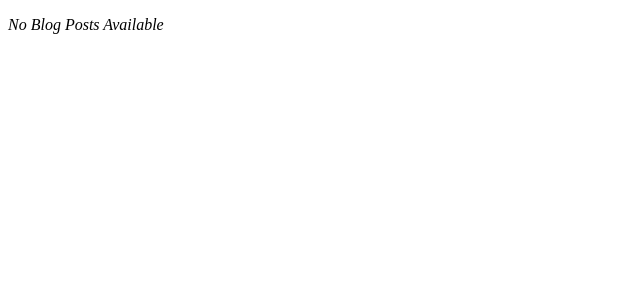
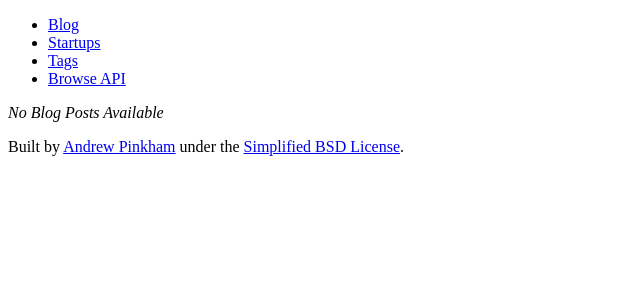
Before and after one commit to jambonrose/python-web-dev-21-2, a Django app: page /blog/ in a window 1280 px wide. Shown: the top 300 px of the page, without its empty margins (0-640 px from the left). Run offline with Django 3.2, Linux system fonts and the light colour scheme; data that the repository does not hold is empty.

Commit message:
07.02 create site root view

```diff
--- a/src/config/urls.py
+++ b/src/config/urls.py
@@ -1,6 +1,7 @@
 """Root URL Configuration for Startup Organizer Project"""
 from django.contrib import admin
 from django.urls import include, path
+from django.views.generic import TemplateView
 
 from blog import urls as blog_urls
 from blog.routers import urlpatterns as blog_api_urls
@@ -21,4 +22,9 @@ urlpatterns = [
     path("api/v1/", include(api_urls)),
     path("blog/", include(blog_urls)),
     path("", include(organizer_urls)),
+    path(
+        "",
+        TemplateView.as_view(template_name="root.html"),
+        name="site_root",
+    ),
 ]
--- a/src/templates/base.html
+++ b/src/templates/base.html
@@ -14,6 +14,23 @@
         to improve your experience and security.
       </p>
     <![endif]-->
+    <nav>
+      <ul>
+        <li><a href="{% url 'post_list' %}">Blog</a></li>
+        <li><a href="{% url 'startup_list' %}">Startups</a></li>
+        <li><a href="{% url 'tag_list' %}">Tags</a></li>
+        <li><a href="{% url 'api-root' %}">Browse API</a></li>
+      </ul>
+    </nav>
     {% block content %}{% endblock %}
+    <footer>
+      <p>
+        Built by
+        <a href="https://andrewsforge.com">Andrew Pinkham</a>
+        under the
+        <a href="https://opensource.org/licenses/BSD-2-Clause">
+          Simplified BSD License</a>.
+      </p>
+    <footer>
   </body>
 </html>
```
Also changed, not shown: src/templates/root.html (added, +11 -0 lines).
